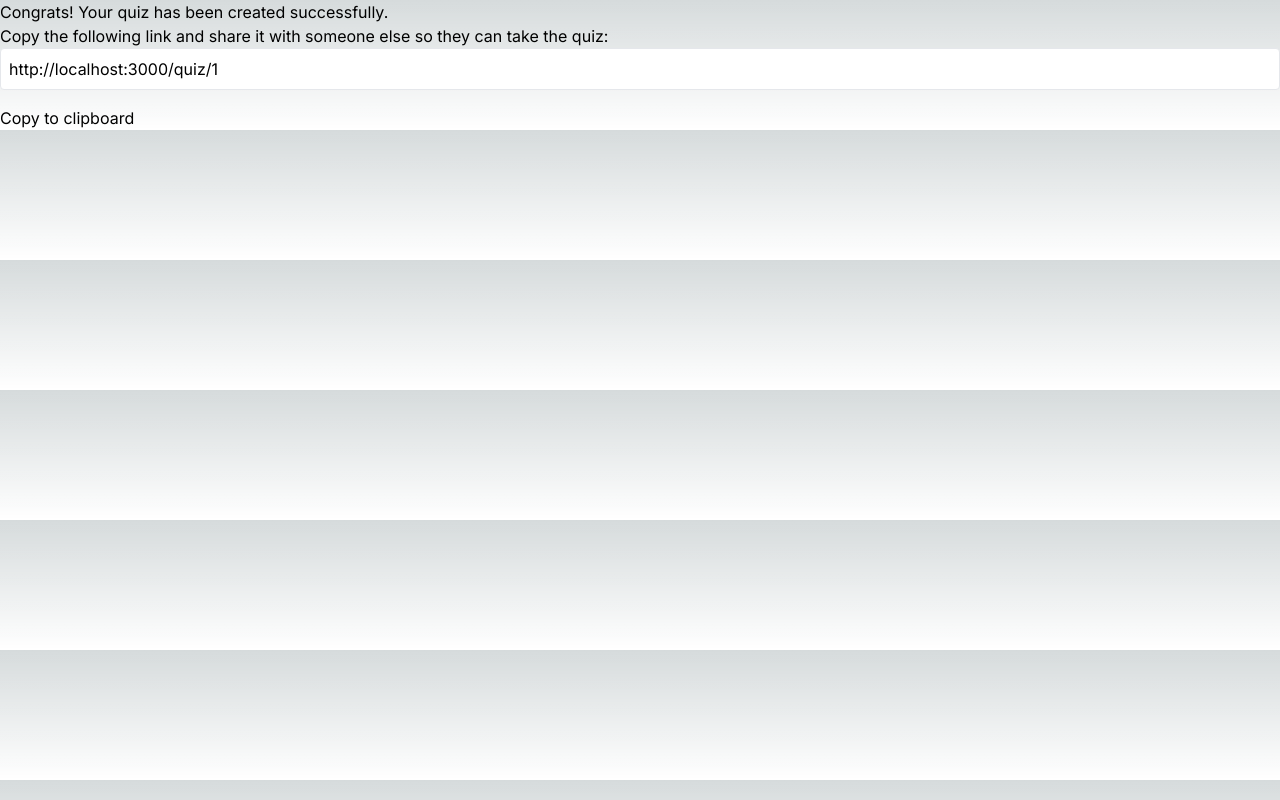
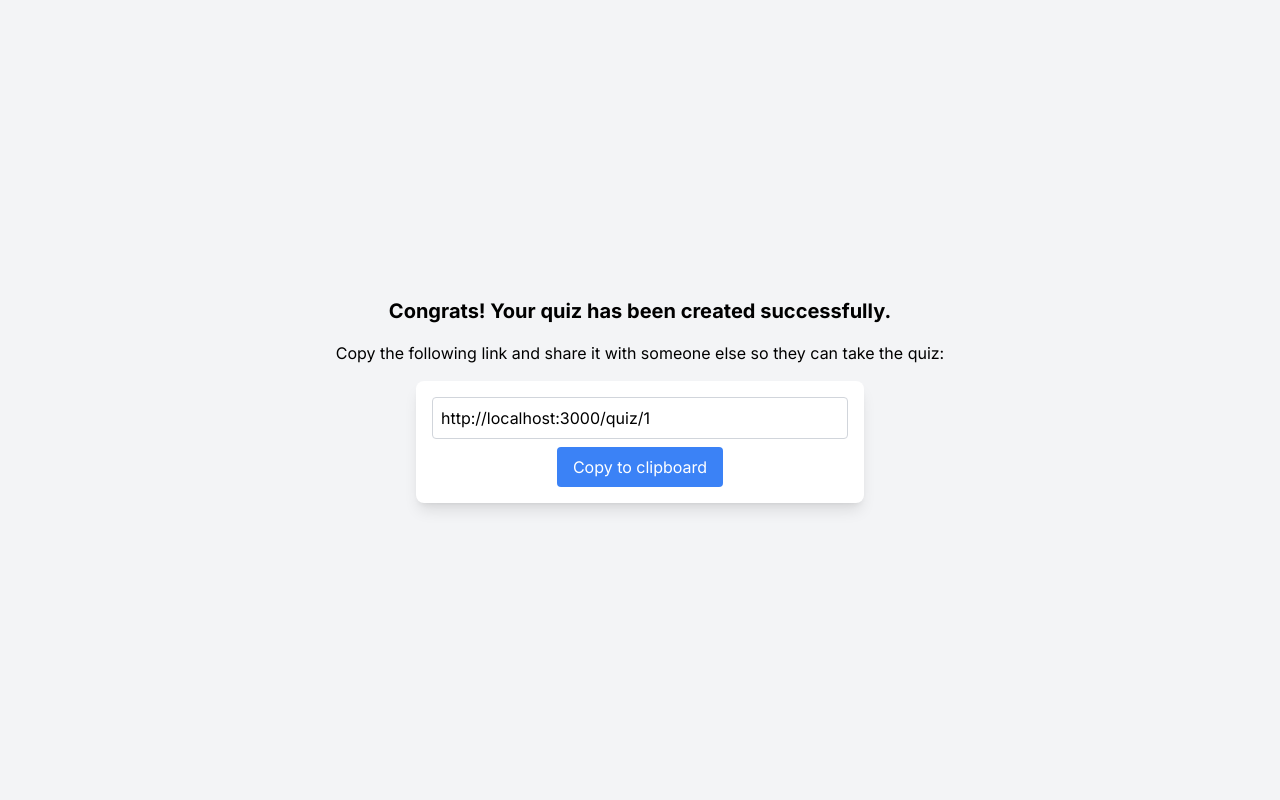
Before and after one commit to daniel-macias/instant-quizzer-frontend, a Next.js app: page /share/1 in a window 1280 px wide. Built offline with nearby package versions, Linux system fonts and the light colour scheme.

Commit message:
added stylings to the quiz-taking UI and the share page

```diff
--- a/app/quiz/[quizId]/page.tsx
+++ b/app/quiz/[quizId]/page.tsx
@@ -68,8 +68,8 @@ const QuizPage: React.FC = () => {
     if (!quiz) return <p>No quiz found for ID: {quizId}</p>;
 
     return (
-        <div>
-            <h1>Quiz Page ID: {quiz?.id} - {quiz?.title}</h1>
+        <div className="flex flex-col items-center justify-center w-full py-4 bg-gray-100 min-h-screen">
+            <h1 className="text-xl font-bold text-center my-4 text-black">{quiz?.title}</h1>
             {quiz && <QuestionCard questions={quiz.questions} onSubmit={handleQuizSubmission} />}
         </div>
     );
--- a/app/share/[quizId]/page.tsx
+++ b/app/share/[quizId]/page.tsx
@@ -19,18 +19,18 @@ const ShareQuizPage: React.FC<ShareQuizPageProps> = ({ params }) => {
     };
 
     return (
-        <div>
-            <h1>Congrats! Your quiz has been created successfully.</h1>
-            <p>Copy the following link and share it with someone else so they can take the quiz:</p>
-            <div>
+        <div className="flex flex-col items-center justify-center min-h-screen bg-gray-100 p-4">
+            <h1 className="text-xl font-bold text-center mb-4 text-black">Congrats! Your quiz has been created successfully.</h1>
+            <p className="text-center mb-4 text-black">Copy the following link and share it with someone else so they can take the quiz:</p>
+            <div className="flex flex-col items-center w-full max-w-md p-4 bg-white shadow-lg rounded-lg">
                 <input
                     type="text"
                     value={quizLink}
                     readOnly
                     onClick={(event) => event.currentTarget.select()}
-                    className="w-full mb-4 p-2 border rounded text-black"
+                    className="w-full p-2 border border-gray-300 rounded mb-2 text-black"
                 />
-                <button onClick={handleCopyToClipboard}>Copy to clipboard</button>
+                <button onClick={handleCopyToClipboard} className="px-4 py-2 bg-blue-500 text-white rounded hover:bg-blue-600 transition-colors duration-200">Copy to clipboard</button>
             </div>
         </div>
     );
--- a/components/QuestionCard.tsx
+++ b/components/QuestionCard.tsx
@@ -51,31 +51,34 @@ const QuestionCard: React.FC<QuestionCardProps> = ({ questions: initialQuestions
   };
 
   return (
-    <div className="relative">
+    <div className="flex flex-col items-center justify-center bg-gray-100 p-4">
         <motion.div
                 key={currentQuestionIndex}
-        className="absolute bg-white w-full md:max-w-md p-4 shadow-lg rounded-lg"
+                className=" bg-white w-full md:max-w-md p-4 shadow-lg rounded-lg"
                 initial={{ opacity: 0, scale: 0.8 }}
                 animate={{ opacity: 1, scale: 1 }}
                 exit={{ opacity: 0, scale: 0.8 }}
                 transition={{ duration: 0.5 }}
             >
-        <h2 className="text-black">{currentQuestion.question}</h2>
+            <h2 className="text-center text-lg font-semibold mb-4 text-black">{currentQuestion.question}</h2>
             <ul>
                 {currentQuestion.options.map((option, index) => (
-            <li key={index} className="flex items-center space-x-2">
+                <li key={index} className="flex justify-between items-center my-2">
                     <button onClick={() => toggleOption(index)} className={`p-2 rounded ${currentQuestion.userAnswers[index] ? 'bg-blue-500 text-white' : 'bg-gray-200'}`}>
                         {option}
                     </button>
                 </li>
             ))}
             </ul>
-        <button onClick={handleNext} className="mt-4 p-2 bg-blue-500 text-white rounded">Next</button>
-        <button onClick={handleSubmit} className="p-2 bg-green-500 text-white rounded">Submit Answers</button>
+            <div className="mt-6">
+                <button onClick={handleNext} className="p-2 bg-blue-500 text-white rounded">Next</button>
+                <button onClick={handleSubmit} className="p-2 mx-2 bg-green-500 text-white rounded">Submit Answers</button>
+            </div>
+
         </motion.div>
-      <div className="flex justify-center space-x-2 mt-4">
+        <div className="flex space-x-2 mt-4">
             {questions.map((_, index) => (
-          <button key={index} onClick={() => handleSelectQuestion(index)} className={`p-2 rounded ${questions[index].userAnswers.some(answer => answer) ? 'bg-blue-600' : 'bg-gray-200'}`}>
+            <button key={index} onClick={() => handleSelectQuestion(index)} className={`p-2 rounded ${index === currentQuestionIndex ? 'border-2 border-blue-400' : 'border-2 border-gray-200'} ${questions[index].userAnswers.some(answer => answer) ? 'bg-blue-600 text-white' : 'bg-gray-200'}`}>
                 {index + 1}
             </button>
             ))}
```
Lines whose indentation alone changed are shown as unchanged.
